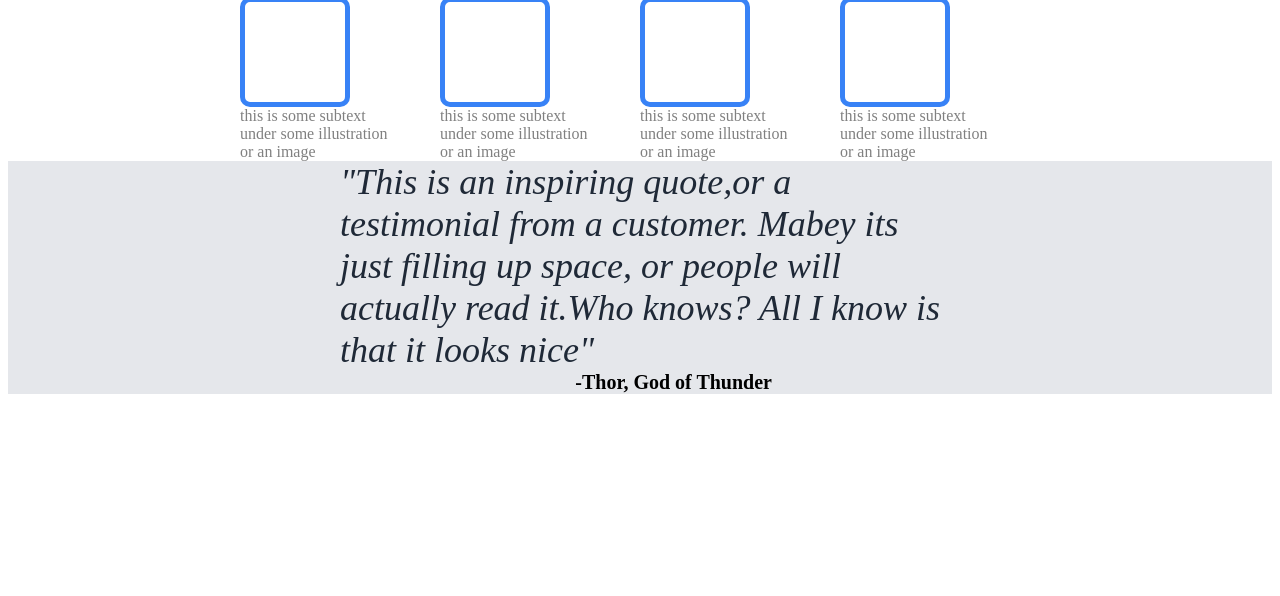
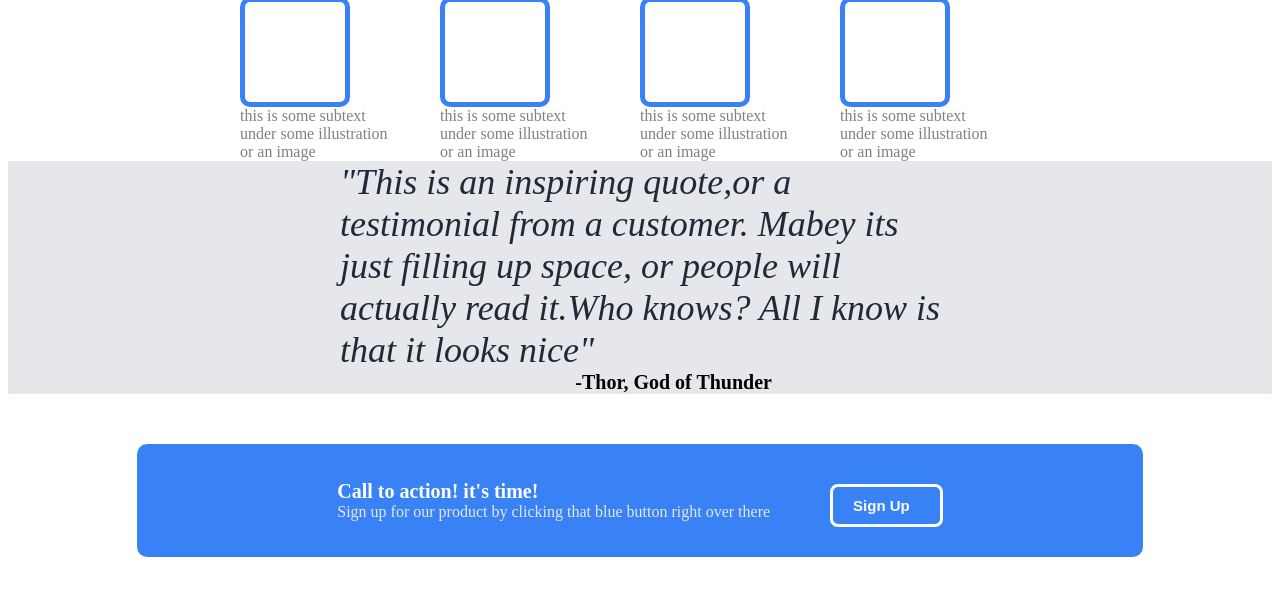
Before and after one commit to Zero-void8888888/Project-Landing-Page, a plain HTML site: page lp.html in a window 1280 px wide. Shown: the part 494-1090 px from the top of the page. Before the commit the page ends 896 px from the top, so only its background shows below. Drawn offline with Linux system fonts and the light colour scheme.

Commit message:
i finished the fifth game

```diff
--- a/lp.css
+++ b/lp.css
@@ -140,3 +140,59 @@ button{
     margin-right: 500px;
 
 }
+
+.fifth{
+
+    background-color: white;
+    display: flex;
+    justify-content: space-around;
+    align-items: center;
+    padding: 50px;
+
+}
+
+.rec{
+    background-color:#3882F6;
+    padding: 30px;
+    border-radius: 10px;
+    display: flex;
+    gap: 60px;
+    padding-left: 200px ;
+    padding-right: 200px;
+}
+
+
+.f-con{
+    display: flex;
+    flex-direction: column;
+    justify-content: center;
+
+}
+
+
+.f-header{
+    color:white;
+    font-size: 20px;
+    font-weight: 900;
+
+
+}
+
+.t-sub{
+    color:#e5e7eb;
+}
+
+
+.s-button{
+     border:3px solid white;
+
+     padding-left: 20px;
+     padding-right: 30px;
+     background-color: #3882F6;
+     color: #F9FAF8;
+     border-radius: 8px;
+
+     text-align: center;
+     font-size: 15px;
+
+}
--- a/lp.html
+++ b/lp.html
@@ -49,8 +49,17 @@
     <div class="quote"><em>"This is an inspiring quote,or a testimonial from a customer. Mabey its just filling up space, or people will actually read it.Who knows?
     All I know is that it looks nice"</em></div>
     <div class="author"><strong> -Thor, God of Thunder</strong></div>
+</div>
+<div class="fifth">
+   <div class="rec">
+       <div class="f-con">
+          <div class="f-header">Call to action! it's time!</div>
+          <div class="t-sub">Sign up for our product by clicking that blue button right over there</div>
+       </div>
+       <button class="s-button"><strong>Sign Up</strong></button>
 
 
+   </div>
 </div>
 
 
```
Also changed, not shown: 1 other file.
